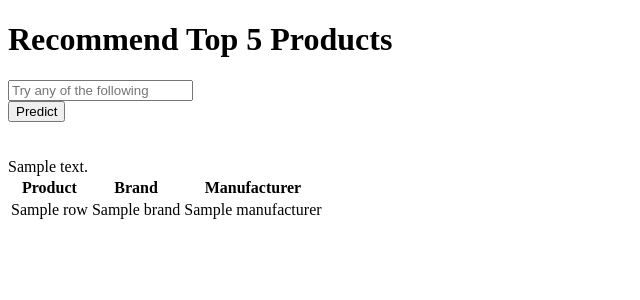
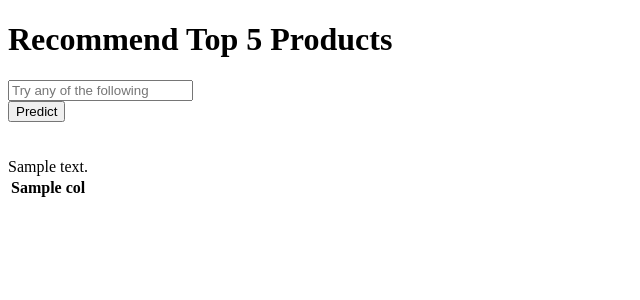
Before and after one commit to cveluru/SentimentProductRecommendation, a Flask app: template templates/home.html in a window 1280 px wide. Shown: the top 300 px of the page, without its empty margins (0-640 px from the left). Run offline with Flask 3, Linux system fonts and the light colour scheme; the template is opened without the code that fills it: most values are stand-ins (such as "Sample title", 1, 10 or a date in 2020); lists and menus that the app fills with data are empty; parts of the project's set-up code (start-up, migrations or seed data) failed here and were passed over.

Commit message:
Update home.html

```diff
--- a/templates/home.html
+++ b/templates/home.html
@@ -21,27 +21,30 @@
    <br>
  </div>
  <div class="alert alert-success" role="alert">
- {{text}}
+ {{ text }}
 </div>
 
-<table class="table">
+<div>
+<table class="table table-striped">
   <thead>
-      <tr>
-          <th scope="col">Product</th>
-          <th scope="col">Brand</th>
-          <th scope="col">Manufacturer</th>
-      </tr>
+    <tr>
+        {% for col in col_names %}
+            <th>{{ col }}</th>
+        {% endfor %}
+    </tr>
   </thead>
+
   <tbody>
-  {% for row in data %}
-      <tr>
-          <td>{{row['name']}}</td>
-          <td>{{row['brand']}}</td>
-          <td>{{row['manufacturer']}}</td>
-      </tr>
-  {% endfor %}
+    {% for product, brand, manufacturer in zip(products,brands,manufacturers) %}
+    <tr>
+      <td>{{product}}</td>
+      <td>{{brand}}</td>
+      <td>{{manufacturer}}</td>
+    </tr>
+    {% endfor %}
   </tbody>
 </table>
+</div>
 
 
 </body>
```
